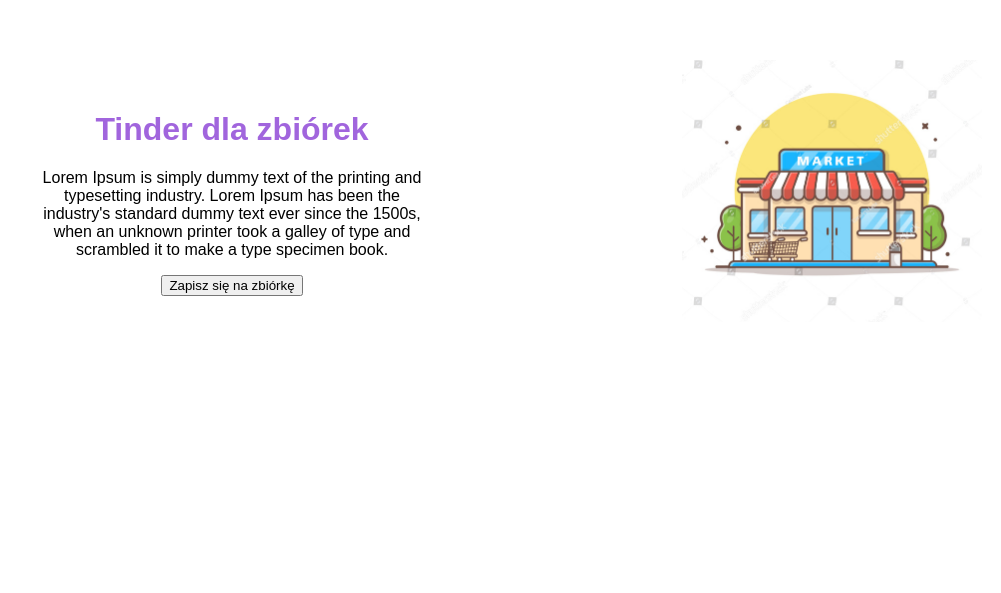
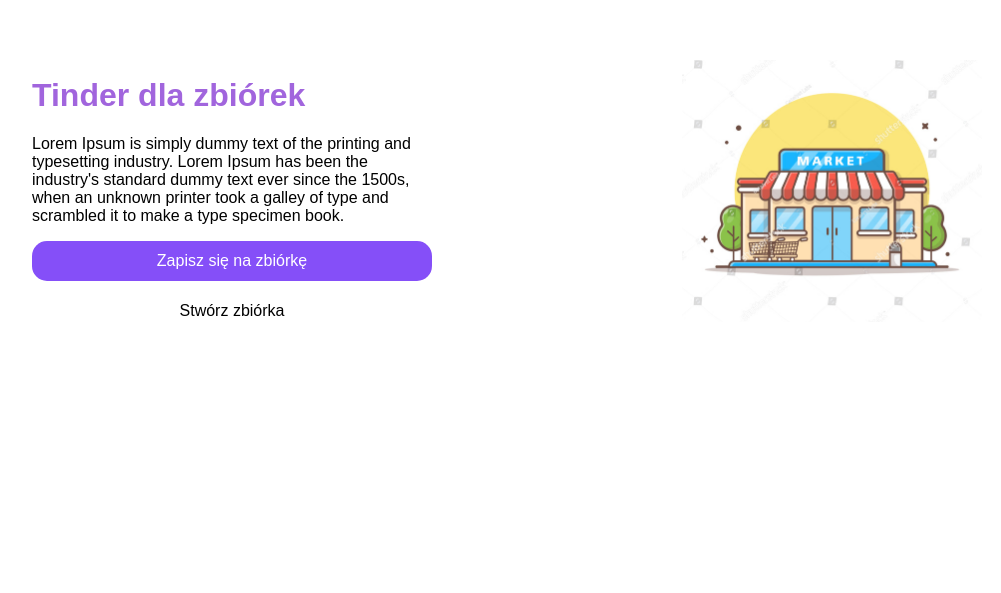
Before and after one commit to akai-org/projekt-tymczasowy, a React (Create React App) app in the folder frontend/: page / in a window 1280 px wide. Shown: the part 207-800 px from the top of the page, without its empty margins (133-1134 px from the left). Built offline with nearby package versions, Linux system fonts and the light colour scheme.

Commit message:
changes to buttons

```diff
--- a/frontend/src/pages/Homepage/Homepage.js
+++ b/frontend/src/pages/Homepage/Homepage.js
@@ -1,12 +1,24 @@
 import "./Homepage.scss";
-
+import Button from "../components/button/Button";
 export function Homepage() {
   return (
     <div className="content">
       <div className="greeting">
         <h1>Tinder dla zbiórek</h1>
-                <p>Lorem Ipsum is simply dummy text of the printing and typesetting industry. Lorem Ipsum has been the industry's standard dummy text ever since the 1500s, when an unknown printer took a galley of type and scrambled it to make a type specimen book.</p>
-                <button>Zapisz się na zbiórkę</button>
+        <p>
+          Lorem Ipsum is simply dummy text of the printing and typesetting
+          industry. Lorem Ipsum has been the industry's standard dummy text ever
+          since the 1500s, when an unknown printer took a galley of type and
+          scrambled it to make a type specimen book.
+        </p>
+        <div className="btn">
+          <Button content="Zapisz się na zbiórkę"></Button>
+          <Button
+            bgcolor="white"
+            color="black"
+            content="Stwórz zbiórka"
+          ></Button>
+        </div>
       </div>
 
       <div className="image">
--- a/frontend/src/pages/Homepage/Homepage.scss
+++ b/frontend/src/pages/Homepage/Homepage.scss
@@ -10,7 +10,17 @@
 }
 
 .greeting {
+    text-align: left;
     width: 400px;
+    .btn{
+        gap: 10px;
+            display: flex;
+            flex-direction: column;
+            width: 100%;
+            height:90px;
+
+
+    }
 }
 
 .image {
--- a/frontend/src/pages/components/button/Button.js
+++ b/frontend/src/pages/components/button/Button.js
@@ -1,7 +1,14 @@
 import React from "react";
 import "./Button.scss";
 function Button(props) {
-  return <div className="button-main">{props.content}</div>;
+  return (
+    <div
+      className="button-main"
+      style={{ backgroundColor: props.bgcolor, color: props.color }}
+    >
+      {props.content}
+    </div>
+  );
 }
 
 export default Button;
--- a/frontend/src/pages/components/button/Button.scss
+++ b/frontend/src/pages/components/button/Button.scss
@@ -1,11 +1,23 @@
 @import "../../../colors.scss";
 .button-main{
+    user-select:none;
+    transition: 0.2s all ease;
+    display: flex;
+    align-items: center;
+    justify-content: center;
+    color: white;
     background-color:$celtic-blue;
     width:100%;
     height: 100%;
     border-radius: 15px;
-    text-align: center;
     font-size: medium;
-
-
+    &:hover{
+        opacity: 0.8;
+        cursor:pointer;
+         box-shadow: 2px 2px 3px 3px rgba(0, 0, 0, 0.15);
+    }
+  &:active{
+       opacity: 1;
+       box-shadow:none;
+  }
 }
--- a/frontend/src/pages/raiseListView/RaiseListView.scss
+++ b/frontend/src/pages/raiseListView/RaiseListView.scss
@@ -6,7 +6,7 @@
     flex-direction: column;
     row-gap: 40px;
     .search-bar{
-    margin-top: 30px;
+
     display:flex;
     width: 50%;
     height: 70px;
```
Lines whose indentation alone changed are shown as unchanged.
